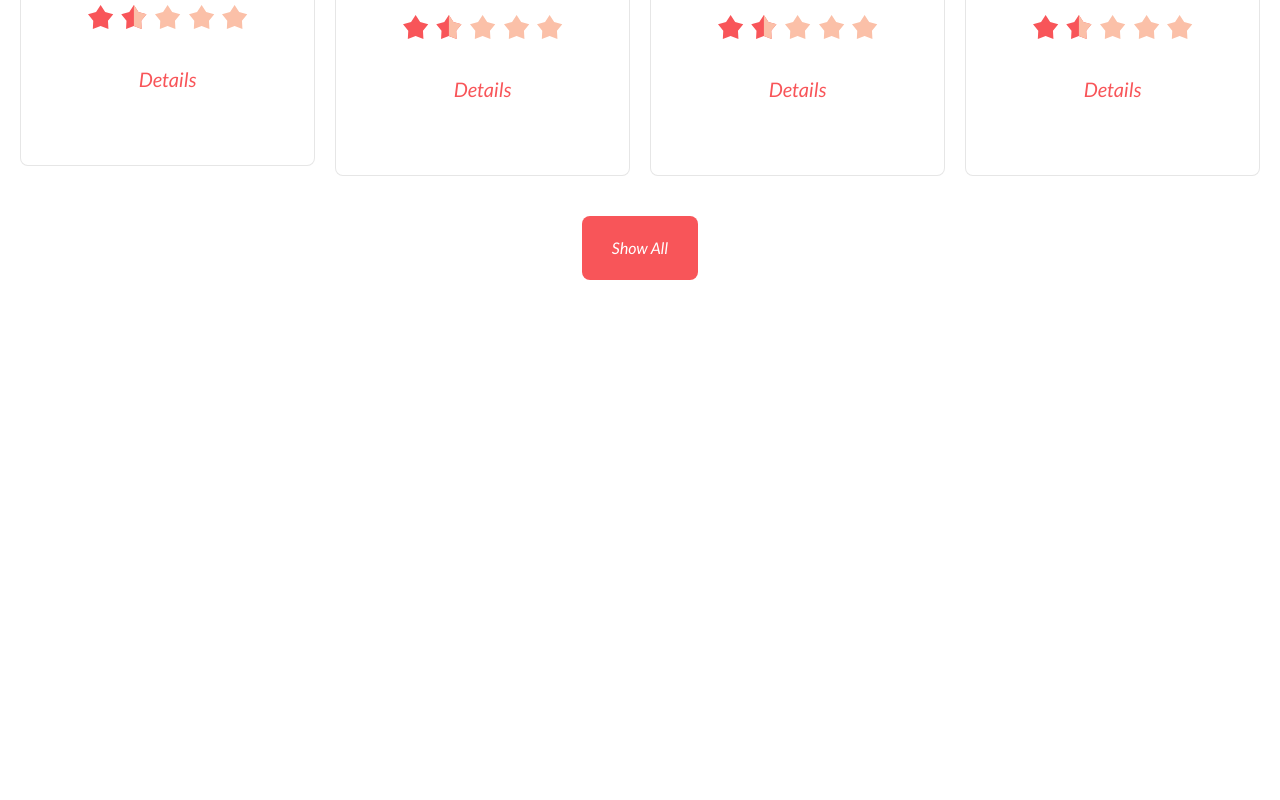
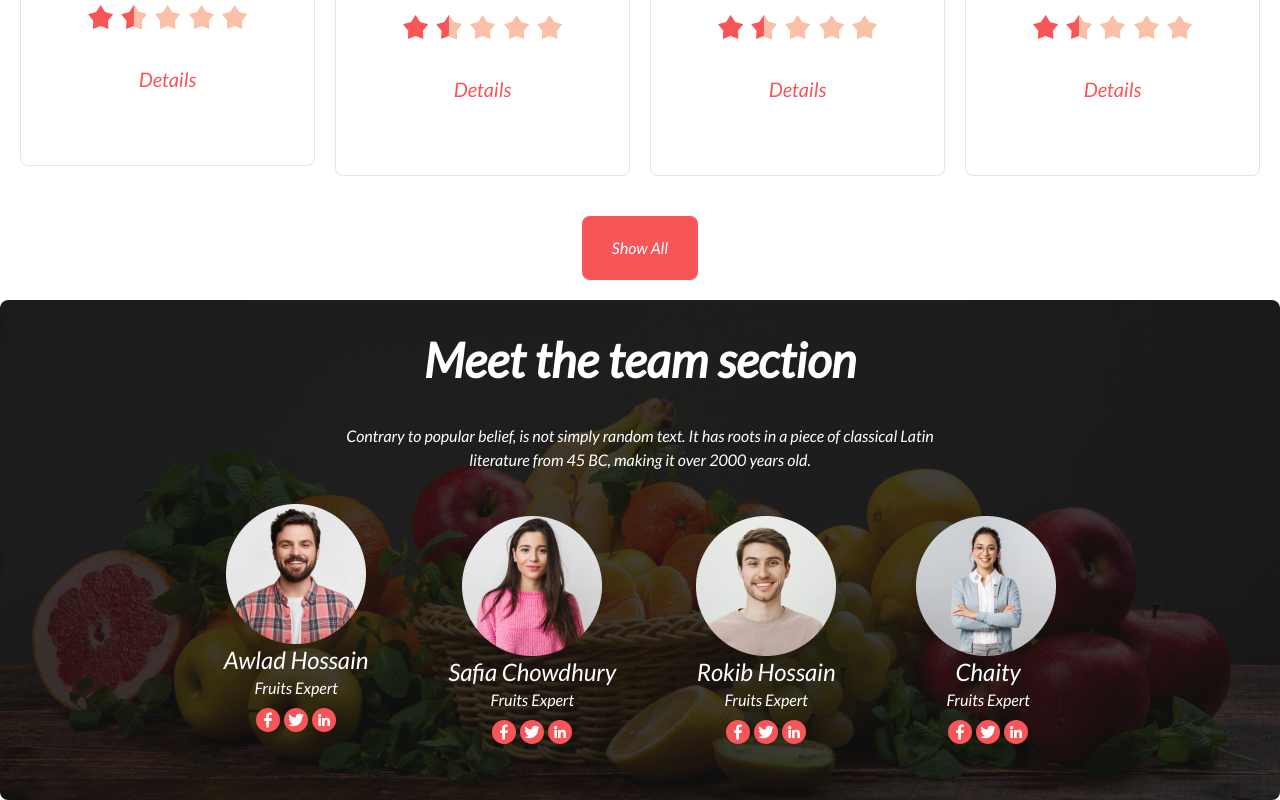
Before and after one commit to adblackhat1998/Fruit-brust, a plain HTML site: page index.html in a window 1280 px wide. Shown: the part 1314-2114 px from the top of the page. Before the commit the page ends 1614 px from the top, so only its background shows below. Drawn offline with nearby package versions, Linux system fonts and the light colour scheme.

Commit message:
meet the team section added

```diff
--- a/index.html
+++ b/index.html
@@ -79,7 +79,7 @@
             </div>
         </nav>
         <!-- header banner  -->
-        <section class="max-w-[1440px] mx-auto py-16">
+        <section class="md:max-w-[1440px] mx-auto py-16">
             <div class="carousel w-[100%]">
 
                 <div style="background-image: url(images/dark.png),url(images/banner1.png); background-repeat: no-repeat; background-size: cover; background-position: center;"
@@ -198,10 +198,10 @@
             </div>
         </section>
         <!-- products card -->
-        <section class="max-w-[1440px] mx-auto p-5 mt-10 ">
-            <div class="md:flex md:items-center md:space-x-5 space-y-5">
+        <section class="md:max-w-[1440px] mx-auto p-5 mt-10 ">
+            <div class="md:flex items-center md:justify-center md:space-x-5 space-y-5">
                 <!-- item 1 -->
-                <div class="product space-y-9 py-8">
+                <div class="product space-y-9 py-8 mx-auto">
                     <img class="mx-auto " src="images/fruit1.png" alt="">
                     <p class="text-[#121212] text-2xl font-bold">12.90$ - 18.85$</p>
                     <p>Red Grapes</p>
@@ -230,7 +230,7 @@
                 </div>
                 <!-- items 2  -->
 
-                <div class="product space-y-9 py-8">
+                <div class="product space-y-9 py-8 mx-auto">
                     <img class="mx-auto" src="images/fruit2.png" alt="">
                     <p class="text-[#121212] text-2xl font-bold">12.90$ - 18.85$</p>
                     <p>Sweet Orange</p>
@@ -256,7 +256,7 @@
 
                 </div>
                 <!-- items 3  -->
-                <div class="product space-y-9 py-8">
+                <div class="product space-y-9 py-8 mx-auto">
                     <img class="mx-auto" src="images/fruit3.png" alt="">
                     <p class="text-[#121212] text-2xl font-bold">12.90$ - 18.85$</p>
                     <p>Mango</p>
@@ -284,7 +284,7 @@
 
                 </div>
                 <!-- items 4 -->
-                <div class="product space-y-9 py-8">
+                <div class="product space-y-9 py-8 mx-auto">
                     <img class="mx-auto" src="images/fruit4.png" alt="">
                     <p class="text-[#121212] text-2xl font-bold">12.90$ - 18.85$</p>
                     <p>Strawberry
@@ -320,6 +320,64 @@
             </div>
         </section>
 
+        <!-- team section  -->
+        <section class="meet-section max-w-[335px] md:max-w-[1440px]  mx-auto rounded-lg py-9">
+            <div class="space-y-10">
+                <h3 class=" text-xl md:text-5xl md:font-extrabold text-[#FFF] text-center ">Meet the team section</h3>
+
+                <p class=" max-w-[277px] md:max-w-[615px] text-[#FFF] text-center mx-auto">Contrary to popular belief,
+                    is not simply
+                    random text.
+                    It has roots
+                    in a piece
+                    of classical Latin
+                    literature from 45 BC, making it over 2000 years old.</p>
+            </div>
+
+            <div class="md:flex md:items-center md:justify-center md:space-x-20 space-y-6 py-5">
+                <div class="text-[#FFF]">
+                    <img class="mx-auto" src="images/member1.png" alt="">
+                    <h3 class="text-2xl text-center">Awlad Hossain</h3>
+                    <p class="text-center">Fruits Expert</p>
+                    <p class="flex items-center justify-center space-x-1 mt-2">
+                        <span><img src="images/facebook 1.svg" alt=""></span>
+                        <span><img src="images/twitter (1) 1.svg" alt=""></span>
+                        <img src="images/linkedin 1.svg" alt="">
+                    </p>
+                </div>
+                <div class="text-[#FFF]">
+                    <img class="mx-auto" src="images/member2.png" alt="">
+                    <h3 class="text-2xl text-center">Safia Chowdhury</h3>
+                    <p class="text-center">Fruits Expert</p>
+                    <p class="flex items-center justify-center space-x-1 mt-2">
+                        <span><img src="images/facebook 1.svg" alt=""></span>
+                        <span><img src="images/twitter (1) 1.svg" alt=""></span>
+                        <img src="images/linkedin 1.svg" alt="">
+                    </p>
+                </div>
+                <div class="text-[#FFF]">
+                    <img class="mx-auto" src="images/member3.png" alt="">
+                    <h3 class="text-2xl text-center">Rokib Hossain </h3>
+                    <p class="text-center">Fruits Expert</p>
+                    <p class="flex items-center justify-center space-x-1 mt-2">
+                        <span><img src="images/facebook 1.svg" alt=""></span>
+                        <span><img src="images/twitter (1) 1.svg" alt=""></span>
+                        <img src="images/linkedin 1.svg" alt="">
+                    </p>
+                </div>
+                <div class="text-[#FFF] space-x-1">
+                    <img class="mx-auto" src="images/member4.png" alt="">
+                    <h3 class="text-2xl text-center">Chaity</h3>
+                    <p class="text-center">Fruits Expert</p>
+                    <p class="flex items-center justify-center space-x-1 mt-2">
+                        <span><img src="images/facebook 1.svg" alt=""></span>
+                        <span><img src="images/twitter (1) 1.svg" alt=""></span>
+                        <img src="images/linkedin 1.svg" alt="">
+                    </p>
+                </div>
+            </div>
+        </section>
+
     </main>
 
 </body>
--- a/style.css
+++ b/style.css
@@ -33,6 +33,13 @@ input {
 
 }
 
+.meet-section {
+    background-image: url('images/dark.png'), url('images/banner1.png');
+    background-repeat: no-repeat;
+    background-size: cover;
+    /* background-position: center; */
+
+}
 
 .primary-btn {
     background-color: #F85559;
```
Also changed, not shown: images/facebook 1.svg (added), images/linkedin 1.svg (added), images/twitter (1) 1.svg (added).
